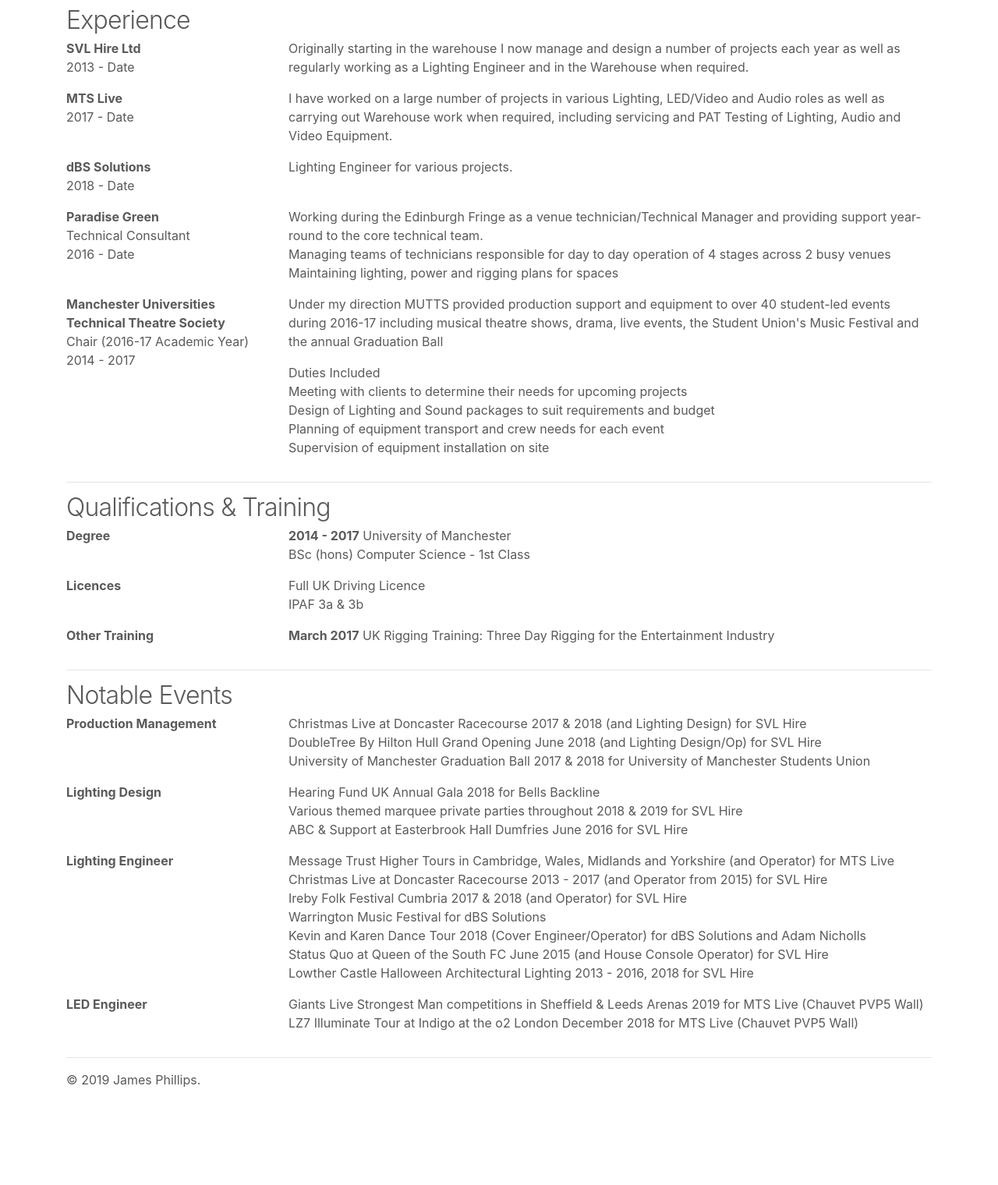
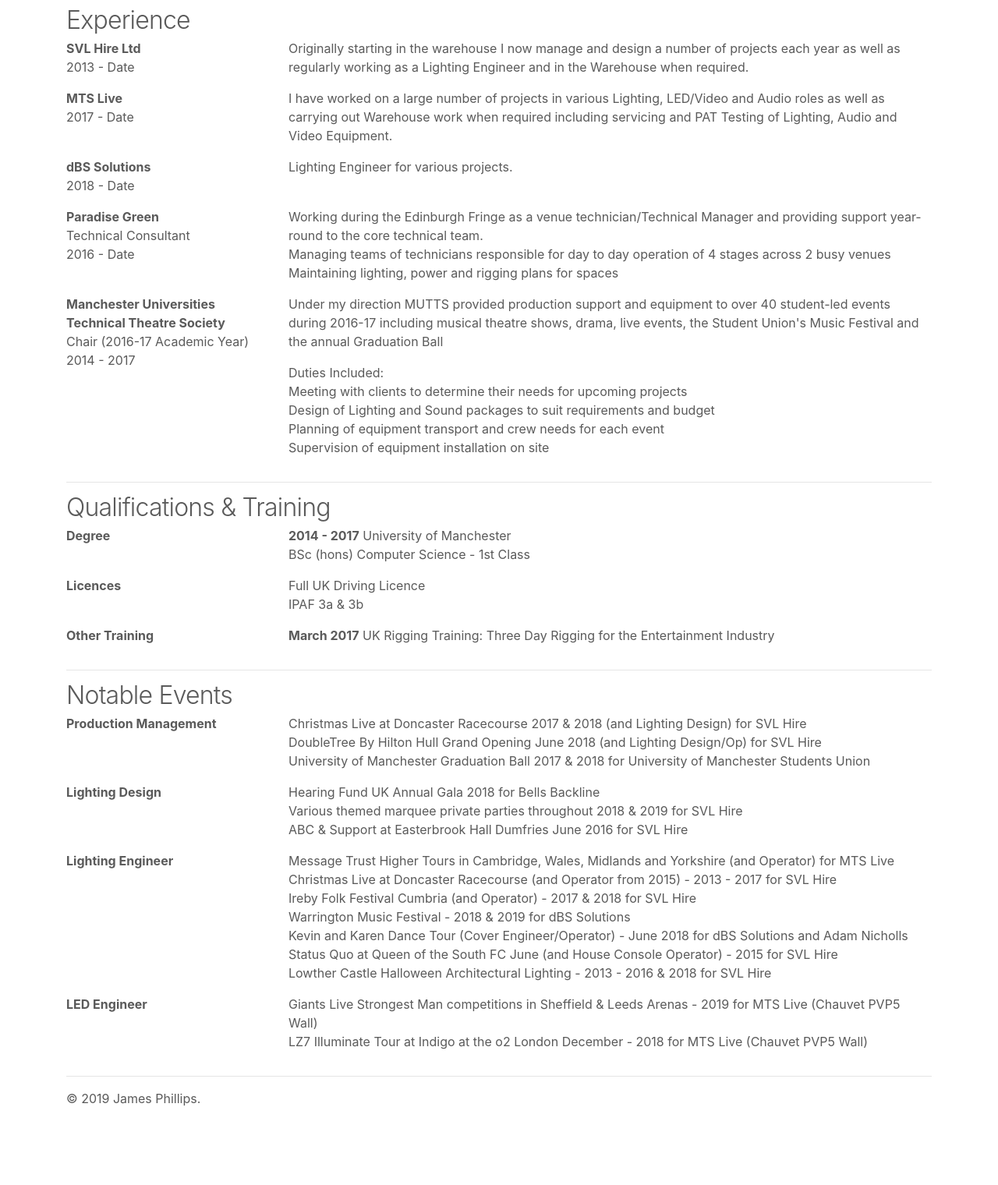
Before and after one commit to JamesP2/jamesphillips-site, a PHP site: template templates/experience.html.twig in a window 1280 px wide. Shown: the part 70-1590 px from the top of the page at 78% size. Before the commit the page ends 1464 px from the top, so only its background shows below. Run offline with PHP 8.4, Linux system fonts and the light colour scheme; the template is opened without the code that fills it, so the values that code supplies are empty; some libraries are stand-ins or nearby versions.

Commit message:
More work on experience

```diff
--- a/templates/experience.html.twig
+++ b/templates/experience.html.twig
@@ -28,7 +28,7 @@
                     </p>
                 </div>
                 <div class="col-sm-9">
-                        <p>I have worked on a large number of projects in various Lighting, LED/Video and Audio roles as well as carrying out Warehouse work when required, including servicing and PAT Testing of Lighting, Audio and Video Equipment.</p>
+                        <p>I have worked on a large number of projects in various Lighting, LED/Video and Audio roles as well as carrying out Warehouse work when required including servicing and PAT Testing of Lighting, Audio and Video Equipment.</p>
                 </div>
             </div>
             <div class="row">
@@ -68,7 +68,7 @@
                 </div>
                 <div class="col-sm-9">
                         <p>Under my direction MUTTS provided production support and equipment to over 40 student-led events during 2016-17 including musical theatre shows, drama, live events, the Student Union's Music Festival and the annual Graduation Ball</p>
-                        <p> Duties Included<br>
+                        <p> Duties Included:<br>
                         Meeting with clients to determine their needs for upcoming projects<br>
                         Design of Lighting and Sound packages to suit requirements and budget<br>
                         Planning of equipment transport and crew needs for each event<br>
@@ -147,12 +147,12 @@
                 <div class="col-sm-9">
                     <ul class="list-unstyled">
                         <li>Message Trust Higher Tours in Cambridge, Wales, Midlands and Yorkshire (and Operator) for MTS Live</li>
-                        <li>Christmas Live at Doncaster Racecourse 2013 - 2017 (and Operator from 2015) for SVL Hire</li>
-                        <li>Ireby Folk Festival Cumbria 2017 &amp; 2018 (and Operator) for SVL Hire</li>
-                        <li>Warrington Music Festival for dBS Solutions</li>
-                        <li>Kevin and Karen Dance Tour 2018 (Cover Engineer/Operator) for dBS Solutions and Adam Nicholls</li>
-                        <li>Status Quo at Queen of the South FC June 2015 (and House Console Operator) for SVL Hire</li>
-                        <li>Lowther Castle Halloween Architectural Lighting 2013 - 2016, 2018 for SVL Hire</li>
+                        <li>Christmas Live at Doncaster Racecourse (and Operator from 2015) - 2013 - 2017  for SVL Hire</li>
+                        <li>Ireby Folk Festival Cumbria (and Operator) - 2017 &amp; 2018 for SVL Hire</li>
+                        <li>Warrington Music Festival - 2018 &amp; 2019 for dBS Solutions</li>
+                        <li>Kevin and Karen Dance Tour (Cover Engineer/Operator) - June 2018 for dBS Solutions and Adam Nicholls</li>
+                        <li>Status Quo at Queen of the South FC June (and House Console Operator) - 2015 for SVL Hire</li>
+                        <li>Lowther Castle Halloween Architectural Lighting - 2013 - 2016 &amp; 2018 for SVL Hire</li>
                     </ul>
                 </div>
             </div>
@@ -162,8 +162,8 @@
                 </div>
                 <div class="col-sm-9">
                     <ul class="list-unstyled">
-                        <li>Giants Live Strongest Man competitions in Sheffield &amp; Leeds Arenas 2019 for MTS Live (Chauvet PVP5 Wall)</li>
-                        <li>LZ7 Illuminate Tour at Indigo at the o2 London December 2018 for MTS Live (Chauvet PVP5 Wall)</li>
+                        <li>Giants Live Strongest Man competitions in Sheffield &amp; Leeds Arenas - 2019 for MTS Live (Chauvet PVP5 Wall)</li>
+                        <li>LZ7 Illuminate Tour at Indigo at the o2 London December - 2018 for MTS Live (Chauvet PVP5 Wall)</li>
                     </ul>
                 </div>
             </div>
```
